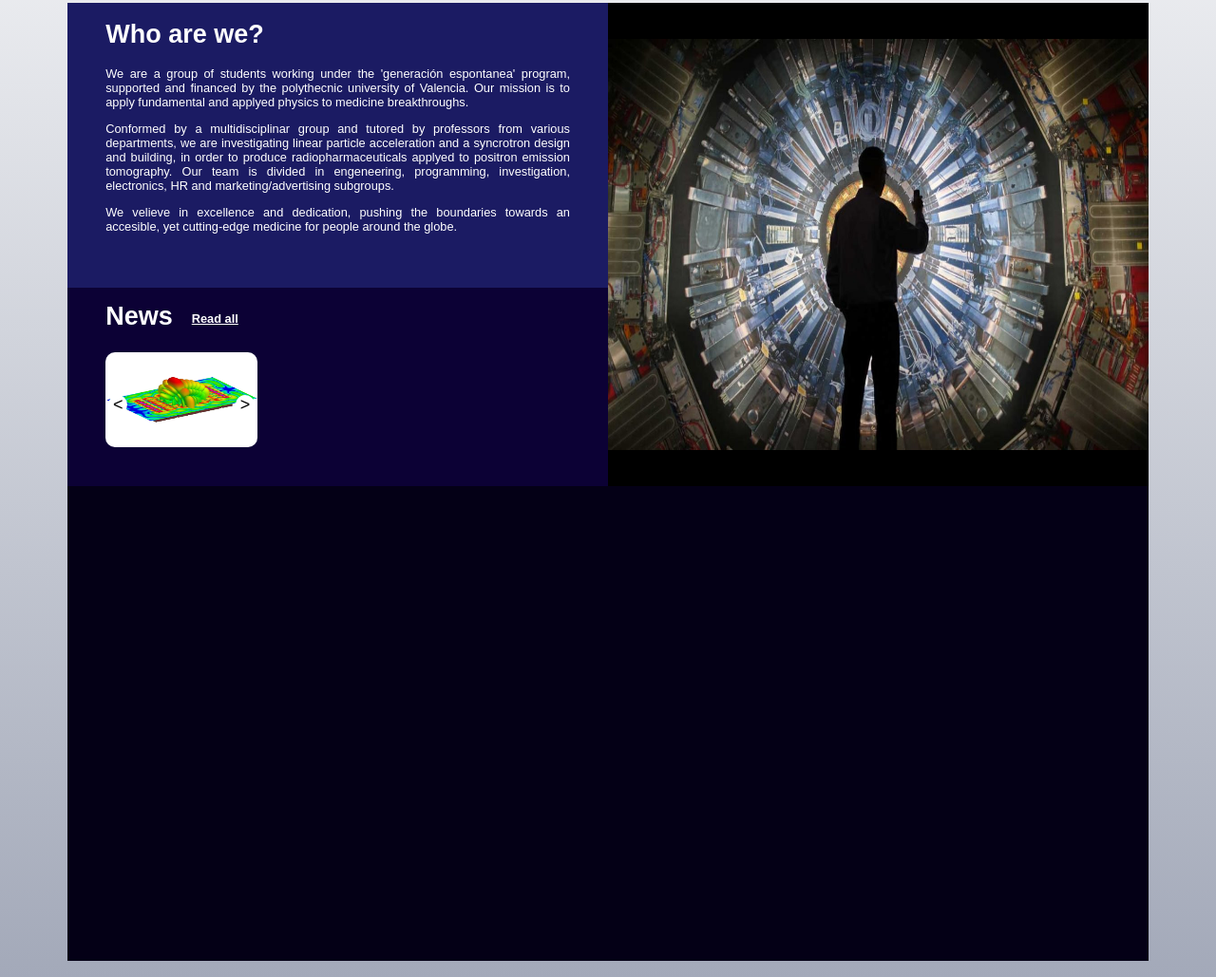
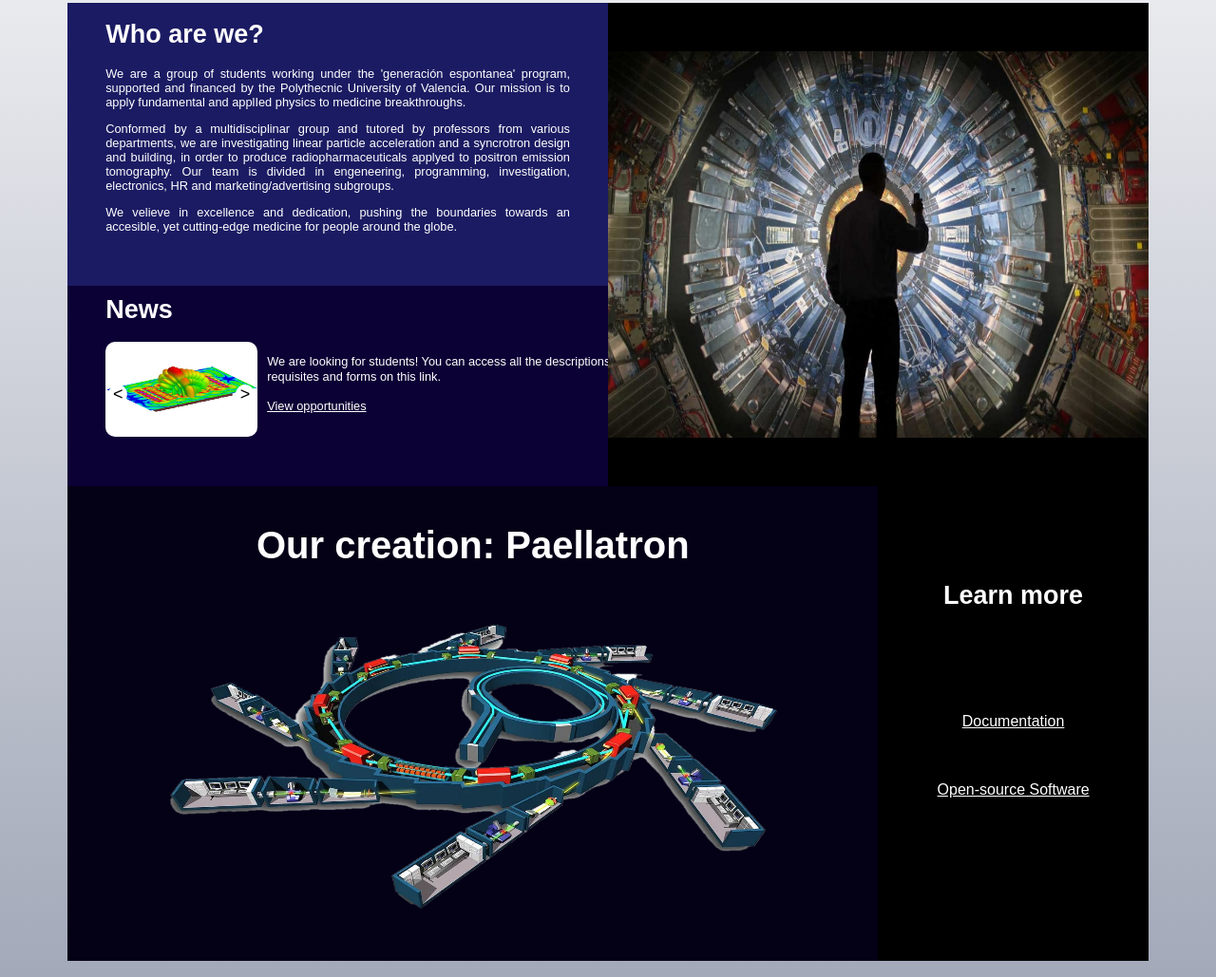
Before and after one commit to Innova-Physics-UPV/innova-physics-UPV.github.io, a plain HTML site: page index.html in a window 1280 px wide. Shown: the part 327-1356 px from the top of the page at 95% size. Drawn offline with Linux system fonts and the light colour scheme.

Commit message:
Finished main page

```diff
--- a/index.css
+++ b/index.css
@@ -67,7 +67,7 @@
 .leftcontainer {
   background-color: rgb(27, 27, 99);
   width: 45%;
-  height: 500px;
+  height: 503px;
   display: inline-block;
 
 }
@@ -132,7 +132,7 @@
   width: 100%;
   display: block;
   margin: 0 auto;
-  height: 85%;
+  height: 80%;
   z-index: 2;
 }
 
@@ -145,6 +145,30 @@
   position: relative;
   overflow: hidden;
 }
+
+.slidesandtext {
+  width: 100%;
+  height: 100px;
+  display: flex;
+
+}
+
+.slidesandtext p {
+  padding-right: 10px;
+  color: white;
+  font-size: 1vw;
+  padding-left: 10px;
+}
+
+
+.newscontainer a {
+  padding-left: 0px;
+  padding-right:10px ;
+  color: white;
+  font-size: 1vw;
+  text-decoration: underline;
+}
+
 
 .slide {
   width: 100%;
@@ -193,5 +217,52 @@
 .projectcontainer{
   background-color: rgb(4, 0, 22);
   height: 500px;
-  width: 90%
+  width: 90%;
+  display: flex;
+  z-index: -2;
 }
+
+.theproject{
+  height: 500px;
+  width:75%;
+  z-index: 1;
+  display: block;
+  text-align: center;
+}
+
+.theproject h1{
+  color: white;
+  padding-top: 40px;
+  z-index: 1;
+  display: block;
+  margin: 0 auto;
+}
+
+.theproject img {
+  padding-top: 60px;
+  height: 500px;
+  width:75%;
+  height: 60%;
+}
+
+.abouttheproject{
+  background-color:rgb(0, 0, 0);
+  height: 500px;
+  width:25%;
+  z-index: 1;
+  display: block;
+  text-align: center;
+}
+
+.abouttheproject h1 {
+  padding-top: 100px;
+  color: white;
+  margin: 0 auto;
+}
+
+.abouttheproject a {
+  padding-top: 60px;
+  color: white;
+  margin: 0 auto;
+  text-decoration: underline;
+}
--- a/index.html
+++ b/index.html
@@ -17,7 +17,7 @@
       </nav>
       <header>
          <div class="titlecontainer"><br><br><br><br>
-            <h1>INNova PHYSICS UPV</h1>
+            <h1>INNOVA PHYSICS UPV</h1>
          </div>
 
          <br><br><br><br><br><br><br><br><br>
@@ -30,7 +30,7 @@
                <div class="desccontainer">
                   <h1 style="font-family: Arial; font-size: 27px;">Who are we?</h1>
                   <p style="font-family: Arial; ">We are a group of students working under the 'generación espontanea' program, supported and financed
-                     by the polythecnic university of Valencia. Our mission is to apply fundamental and applyed physics to medicine breakthroughs.<br>
+                     by the Polythecnic University of Valencia. Our mission is to apply fundamental and applIed physics to medicine breakthroughs.<br>
                   <p style="font-family: Arial; ">Conformed by a multidisciplinar group and tutored by professors from various departments, we are investigating
                      linear particle acceleration and a syncrotron design and building, in order to produce radiopharmaceuticals applyed to positron emission
                      tomography. Our team is divided in engeneering, programming, investigation, electronics, HR and marketing/advertising subgroups.<br>
@@ -38,7 +38,10 @@
                         yet cutting-edge medicine for people around the globe.
                </div>
                <div class="newscontainer">
-                  <h1><span style="font-family: Arial; font-size: 27px;">News</span><darklight><a style="font-family: Arial;">Read all</a></darklight></h1>
+                  <h1 style="font-family: Arial; font-size: 27px;">News</h1>
+                  <div class="slidesandtext">
+
+
                   <div class="slidecontainer">
                      <div class="slide">
                         <img src="images/ansys.webp" alt="Imagen 1">
@@ -51,6 +54,10 @@
                      </div>
                      <button class="btn btn-next" id="btnnext" onClick=nextsl()>></button>
                      <button class="btn btn-prev" id="btnprev" onClick=prevsl()><</button>
+
+                  </div>
+                     <p><span style="font-family: Arial;">We are looking for students! You can access all the descriptions, requisites and forms on this link.</h1><br>
+                     <a style="font-family: Arial;">View opportunities</a>
                   </div>
                </div>
 
@@ -63,7 +70,17 @@
       <div class="maincontainer">
          <div class="marginleft"></div>
          <div class="projectcontainer">
+            <div class="theproject">
+               <h1 style="font-family: Arial; font-size: 40px;"> Our creation: Paellatron</h1>
+               <img src="images/project.png">
 
+            </div>
+            <div class="abouttheproject">
+               <h1 style="font-family: Arial; font-size: 27px;">Learn more</h1> <br><br><br><br><br><br>
+               <a style="font-family: Arial;"> Documentation</a><br><br><br><br>
+               <a style="font-family: Arial;"> Open-source Software</a>
+
+            </div>
          </div>
          <div class="marginright"></div>
       </div>
```
Also changed, not shown: images/project.png (added), sections/hiring/hiring.css (added), sections/hiring/hiring.html (added), sections/hiring/hiring.js (added).
